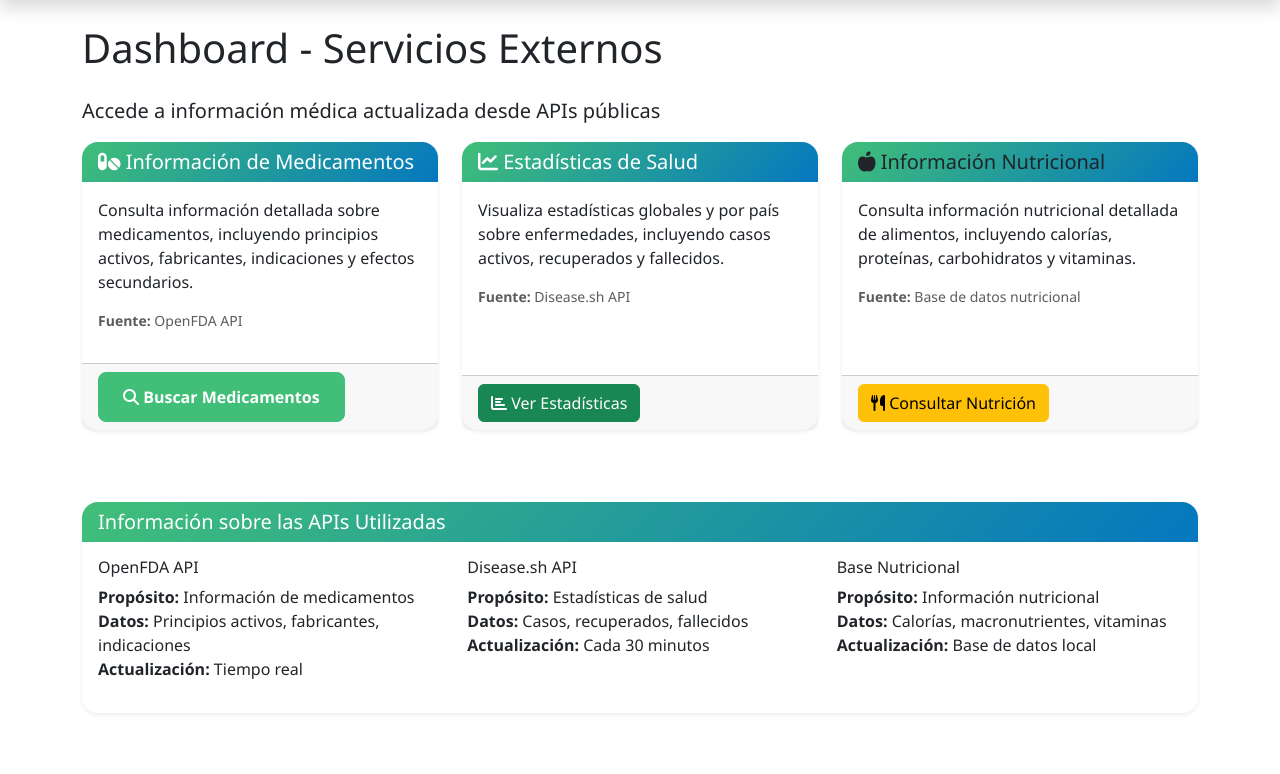
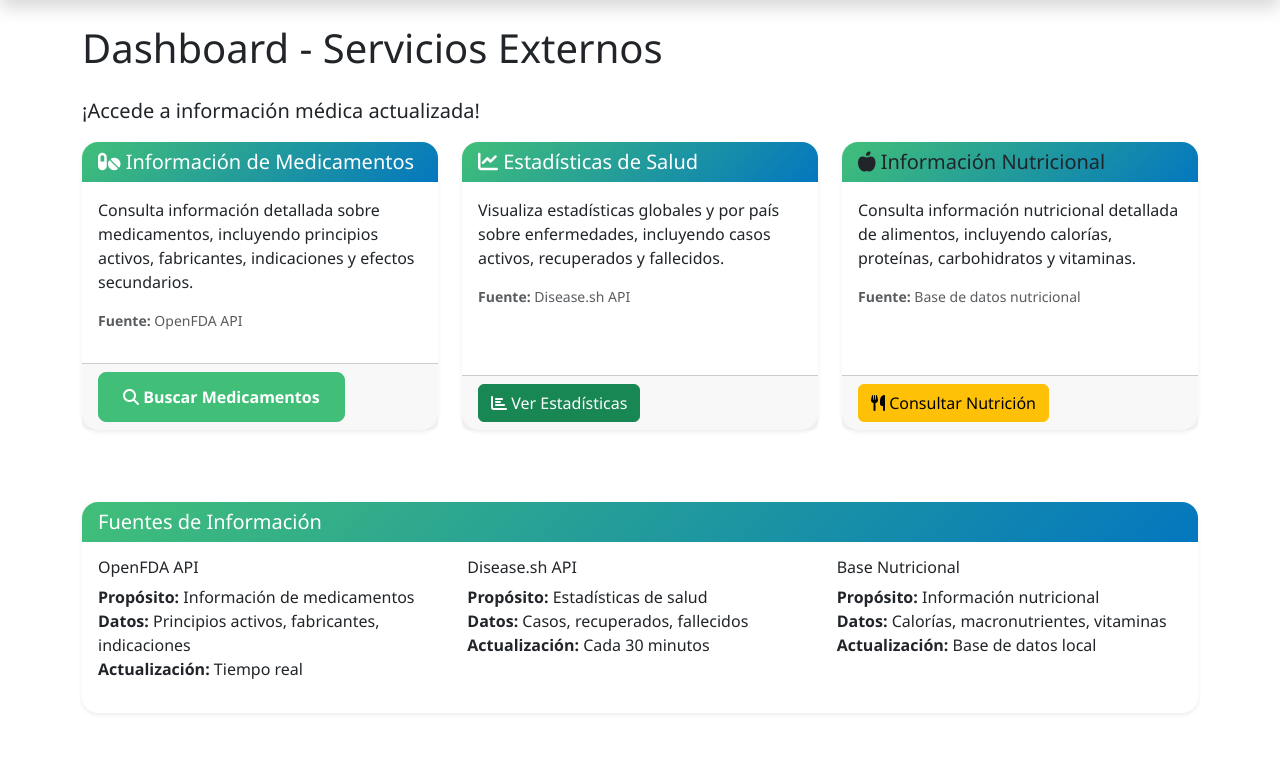
Before and after one commit to EstefaniaNese/mediconecta-django, a Django app: page /servicios-externos/ in a window 1280 px wide. Shown: the part 90-864 px from the top of the page. Run offline with Django 5.2, Linux system fonts and the light colour scheme; the visitor is signed in with stand-in values (Sample User, id 1).

Commit message:
refactor: Actualizar títulos y descripciones en dashboard y base.html

```diff
--- a/templates/base.html
+++ b/templates/base.html
@@ -54,7 +54,7 @@
                                     </a></li>
                                     <li><hr class="dropdown-divider"></li> -->
                                     <li><a class="dropdown-item" href="{% url 'servicios_externos:dashboard' %}">
-                                        <i class="fas fa-api me-2"></i>APIs Externas
+                                        <i class="fas fa-api me-2"></i>Información Médica
                                     </a></li>
                                 </ul>
                             </li>
--- a/templates/servicios_externos/dashboard.html
+++ b/templates/servicios_externos/dashboard.html
@@ -1,14 +1,14 @@
 {% extends 'base.html' %}
 {% load static %}
 
-{% block title %}Dashboard - APIs Externas{% endblock %}
+{% block title %}Dashboard - Información Médica{% endblock %}
 
 {% block content %}
 <div class="container mt-4 mb-5 pb-4">
     <div class="row">
         <div class="col-12">
             <h1 class="mb-4">Dashboard - Servicios Externos</h1>
-            <p class="lead">Accede a información médica actualizada desde APIs públicas</p>
+            <p class="lead">¡Accede a información médica actualizada!</p>
         </div>
     </div>
 
@@ -94,7 +94,7 @@
         <div class="col-12">
             <div class="card">
                 <div class="card-header">
-                    <h5 class="mb-0">Información sobre las APIs Utilizadas</h5>
+                    <h5 class="mb-0">Fuentes de Información</h5>
                 </div>
                 <div class="card-body">
                     <div class="row">
```
